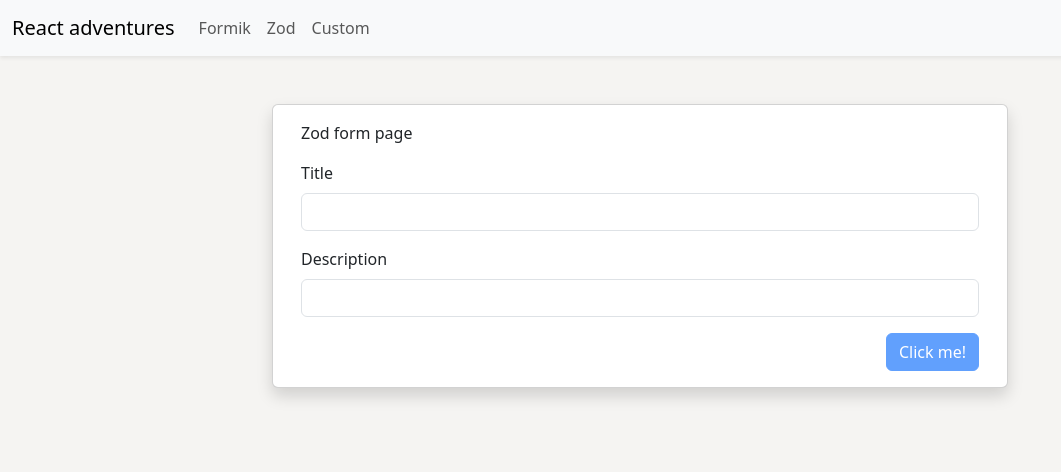
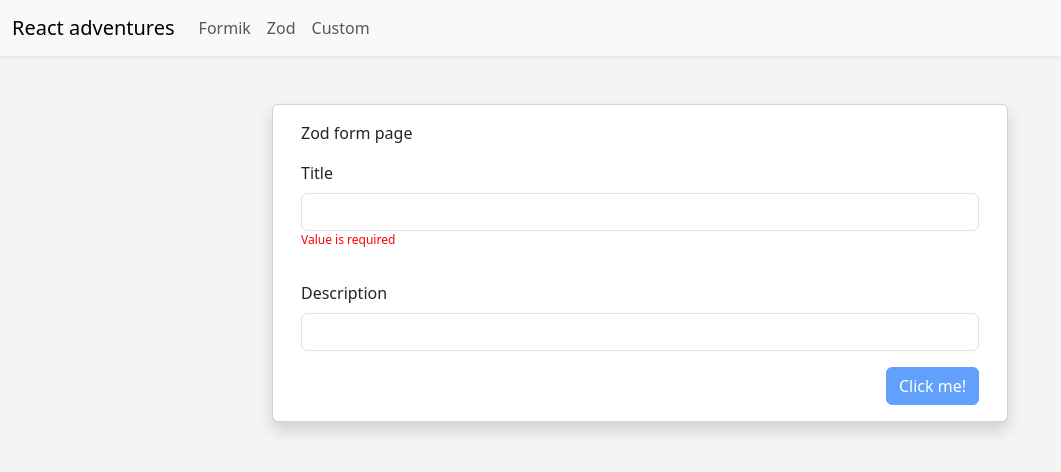
Before and after one commit to DigitalCrafting/react-adventures, a React (Vite) app: page /ui/zod in a window 1280 px wide. Shown: the top 472 px of the page, without its empty margins (0-1061 px from the left). Built offline with nearby package versions, Linux system fonts and the light colour scheme.

Commit message:
Fixed showing error for Zod and react-hook-form

```diff
--- a/eslint.config.js
+++ b/eslint.config.js
@@ -19,7 +19,8 @@ export default tseslint.config(
         },
         rules: {
             ...reactHooks.configs.recommended.rules,
-            'react-refresh/only-export-components': [
+            "react-hooks/exhaustive-deps": "off",
+            "react-refresh/only-export-components": [
                 'warn',
                 {allowConstantExport: true},
             ],
--- a/src/modules/pages/zod/ZodFormPage.tsx
+++ b/src/modules/pages/zod/ZodFormPage.tsx
@@ -4,9 +4,10 @@ import {zodResolver} from "@hookform/resolvers/zod";
 import {ZodFormHeader} from "./pageElements/ZodFormHeader.tsx";
 import {ZodFormBody} from "./pageElements/ZodFormBody.tsx";
 import {ZodFormFooter} from "./pageElements/ZodFormFooter.tsx";
+import {useEffect} from "react";
 
 const ZodFormSchema = z.object({
-    title: z.string().nonempty(),
+    title: z.string().min(1, {message: 'Value is required'}),
     description: z.string()
 })
 
@@ -14,7 +15,14 @@ type ZodFormData = z.infer<typeof ZodFormSchema>;
 
 export function ZodFormPage() {
 
-    const zodForm = useForm<ZodFormData>({resolver: zodResolver(ZodFormSchema)});
+    const zodForm = useForm<ZodFormData>({
+        resolver: zodResolver(ZodFormSchema),
+        mode: 'onChange',
+    });
+
+    useEffect(() => {
+        zodForm.trigger()
+    }, []);
 
     return <div className="container">
         <ZodFormHeader/>
--- a/src/modules/pages/zod/components/zod-form-input.tsx
+++ b/src/modules/pages/zod/components/zod-form-input.tsx
@@ -12,10 +12,7 @@ export function ZodFormInput({label, fieldName, zodForm}: ZodFormInputProps) {
     const {
         register,
         getFieldState,
-        formState: {errors}
     } = zodForm
-
-    console.log(errors)
 
     // @ts-ignore
     const fieldError = getFieldState(fieldName).error
@@ -24,6 +21,6 @@ export function ZodFormInput({label, fieldName, zodForm}: ZodFormInputProps) {
         <label htmlFor={fieldName} className="form-label w-100 text-align-left">{label}</label>
         {/* @ts-ignore */}
         <input id={fieldName} {...register(fieldName, {required: true})} className="form-control"/>
-        {fieldError ? <p className="error w-100 text-align-left fs-7">{fieldError}</p> : null}
+        {fieldError ? <p className="error w-100 text-align-left fs-7">{fieldError.message}</p> : null}
     </div>
 }
```
